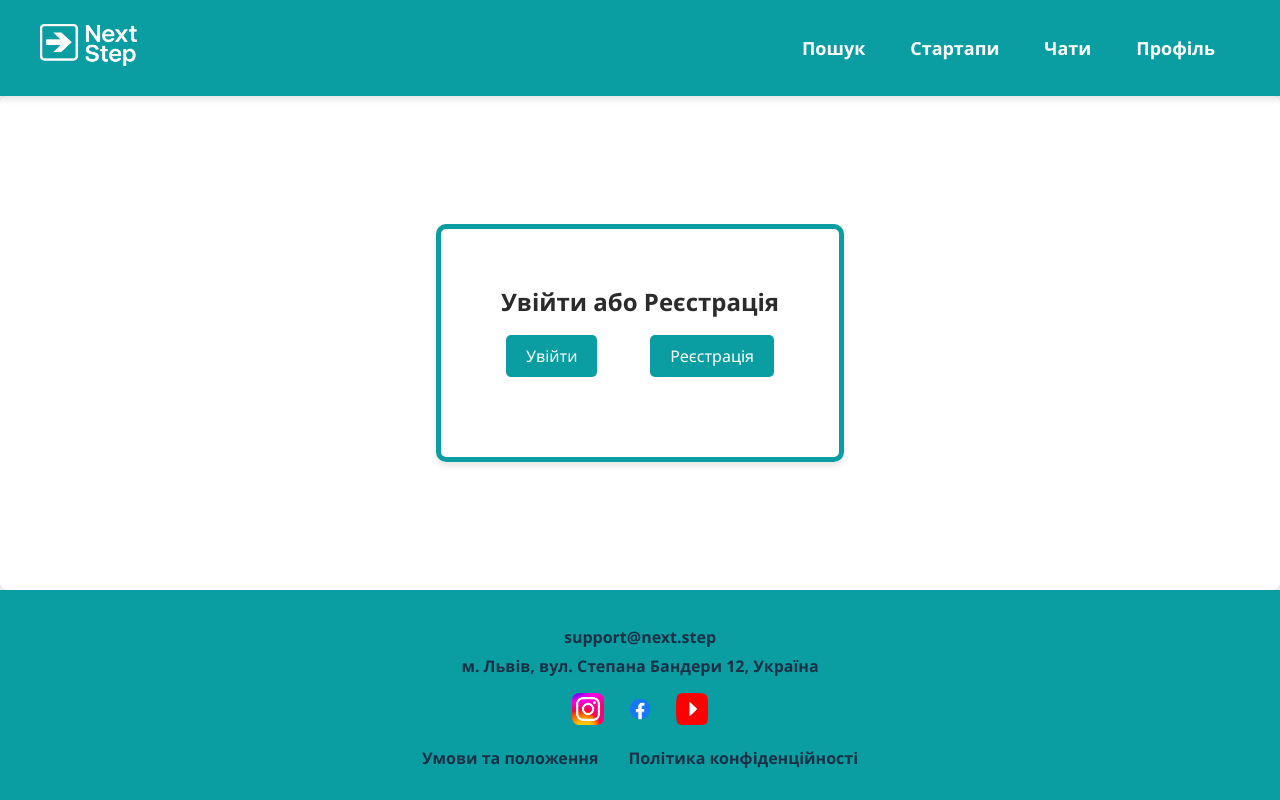
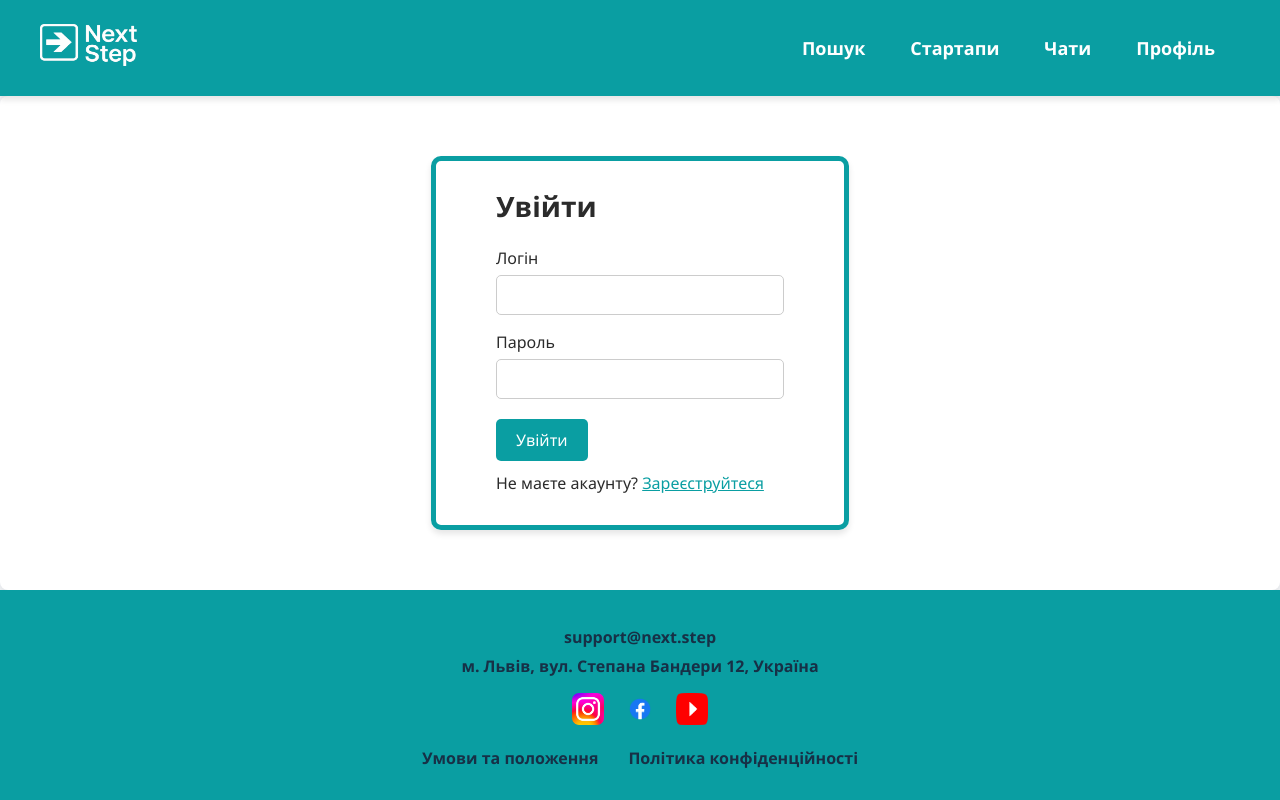
Before and after one commit to dark0m0n/NextStep, a React app in the folder frontend/: page /log in a window 1280 px wide. Built offline with nearby package versions, Linux system fonts and the light colour scheme; the HTML template or start-up script is replaced by a standard one.

Commit message:
Фронт Логін 25042025

```diff
--- a/frontend/src/assets/styles/logCSS.css
+++ b/frontend/src/assets/styles/logCSS.css
@@ -27,23 +27,38 @@
      Заголовок
   ================================ */
   .auth-header h1 {
-    text-align: center;
-    margin-bottom: 20px;
-    font-size: 24px;
+    text-align: left;
+    margin-bottom: 24px;
+    font-size: 28px;
+  }
+
+  .register-link {
+    text-decoration: underline;
+    color: #0a9ea2;
+    font-size: 16px;
+
+  }
+
+  .register-link:hover {
+    color: #088388;
+    text-decoration: none;
+  }
+
+  .login-error {
+    color: red;
+    font-size: 14px;
+    margin-bottom:10px;
+    font-style: italic;
+
   }
 
   /* ===============================
      Перемикач форм (логін / реєстрація)
   ================================ */
-  .auth-toggle {
-    display: flex;
-    justify-content: space-between;
-    margin-bottom: 20px;
-  }
 
   .auth-toggle button {
     background-color: rgba(10, 158, 162);
-    margin: 0 5px;
+    margin: 5px 0 10px 0;
     color: white;
     border: none;
     padding: 10px 20px;
@@ -60,47 +75,30 @@
   /* ===============================
      Форма авторизації (логін або реєстрація)
   ================================ */
-  .auth-form {
-    display: none;
-  }
 
-  .auth-form input {
+  .auth-log-form input {
     width: 100%;
     padding: 10px;
     margin-bottom: 15px;
     border: 1px solid #ccc;
     border-radius: 5px;
     font-size: 16px;
+    background-color: white;
+    color: #333;
+    margin-top: 5px;
   }
 
-  .auth-form button {
-    width: 100%;
-    padding: 10px;
-    background-color: #14B8A6;
-    color: white;
-    border: none;
-    font-size: 16px;
-    cursor: pointer;
-    border-radius: 5px;
-  }
 
-  .auth-form button:hover {
-    background-color: #0a9ea2;
-  }
-
-  /* ===============================
-     Додаткове оформлення форми (рамка, відступи)
-  ================================ */
   .formlog {
     border: 5px solid rgba(10, 158, 162);
-    padding: 60px;
+    padding:30px 60px;
     border-radius: 10px;
     box-shadow: 0 4px 6px rgba(0, 0, 0, 0.1);
   }
 
-  /* ===============================
-     Адаптація під мобільні пристрої
-  ================================ */
+
+
+
   @media (max-width: 768px) {
     .auth-container {
       padding: 20px;
--- a/frontend/src/pages/LoginPage.jsx
+++ b/frontend/src/pages/LoginPage.jsx
@@ -1,11 +1,10 @@
-import { useState } from "react";
-import { Link } from "react-router-dom";
+import { useState, useEffect  } from "react";
+import { Link, useNavigate } from "react-router-dom";
 import "../assets/styles/logCSS.css";
 import "../App.css";
 
 const Button = ({ children, ...props }) => (
   <button
-    className="px-4 py-2 bg-blue-600 text-white rounded hover:bg-blue-700 transition"
     {...props}
   >
     {children}
@@ -14,7 +13,6 @@ const Button = ({ children, ...props }) => (
 
 const Input = (props) => (
   <input
-    className="px-3 py-2 border rounded w-full"
     {...props}
   />
 );
@@ -22,12 +20,48 @@ const Input = (props) => (
 export default function LoginPage() {
   const [isSmenuVisible, setSmenuVisible] = useState(false);
   const [isSearchVisible, setSearchVisible] = useState(false);
+  const [username, setUsername] = useState("");
+  const [password, setPassword] = useState("");
+  const [error, setError] = useState("");
+  const navigate = useNavigate();
 
   const toggleVisibility = () => setSmenuVisible((prev) => !prev);
   const toggleSearchField = () => setSearchVisible((prev) => !prev);
 
+  const handleLogin = async (e) => {
+    e.preventDefault();
+    setError("");
+
+    try {
+      const response = await fetch("/api/login", {
+        method: "POST",
+        headers: {
+          "Content-Type": "application/json"
+        },
+        body: JSON.stringify({ username, password })
+      });
+
+      if (response.ok) {
+        // При успішній авторизації перенаправляємо на сторінку профілю
+        navigate("/profile");
+      } else {
+        // Якщо авторизація не вдалася, показуємо повідомлення про помилку
+        setError("Неправильний логін або пароль");
+      }
+    } catch (err) {
+      console.error("Помилка при авторизації:", err);
+      setError("Сталася помилка. Спробуйте ще раз пізніше.");
+    }
+  };
+
+  useEffect(() => {
+    if (error) {
+      const timer = setTimeout(() => setError(""), 5000); // 5 секунд
+      return () => clearTimeout(timer);
+    }
+  }, [error]);
+
   return (
-    <>
     <div className="page-wrapper">
       <header>
         <div className="nav-container">
@@ -64,22 +98,40 @@ export default function LoginPage() {
       <section className="auth-container">
         <div className="formlog">
           <div className="auth-header">
-                <h1>Увійти або Реєстрація</h1>
+            <h1>Увійти</h1>
           </div>
-          <div className="auth-toggle">
-            <Link to="/profile">
-              <Button id="login-btn">Увійти</Button>
-            </Link>
-            <Link to="/createprof">
-              <Button id="register-btn">Реєстрація</Button>
-            </Link>
+          <form onSubmit={handleLogin} className="auth-toggle">
+            <div className="auth-log-form">
+              <label htmlFor="username" className="log-label">Логін</label>
+              <Input
+                type="text"
+                id="username"
+                value={username}
+                onChange={(e) => setUsername(e.target.value)}
+                required
+              />
             </div>
+            <div className="auth-log-form">
+              <label htmlFor="password" className="log-label">Пароль</label>
+              <Input
+                type="password"
+                id="password"
+                value={password}
+                onChange={(e) => setPassword(e.target.value)}
+                required
+              />
+            </div>
+            {error && <p className="login-error">{error}</p>}
+            <Button type="submit">Увійти</Button>
+          </form>
+          <p className="register-text">
+            Не маєте акаунту? <Link to="/createprof" className="register-link">Зареєструйтеся</Link>
+          </p>
         </div>
       </section>
 
       <footer className="footer">
         <div className="footer-content">
-          <div className="flex flex-col md:flex-row justify-between items-center gap-4">
             <p>
               <a href="mailto:support@next.step">
                 support@next.step
@@ -102,9 +154,7 @@ export default function LoginPage() {
               </a>
             </div>
           </div>
-        </div>
       </footer>
     </div>
-      </>
   );
 }
```
Lines whose indentation alone changed are shown as unchanged.
